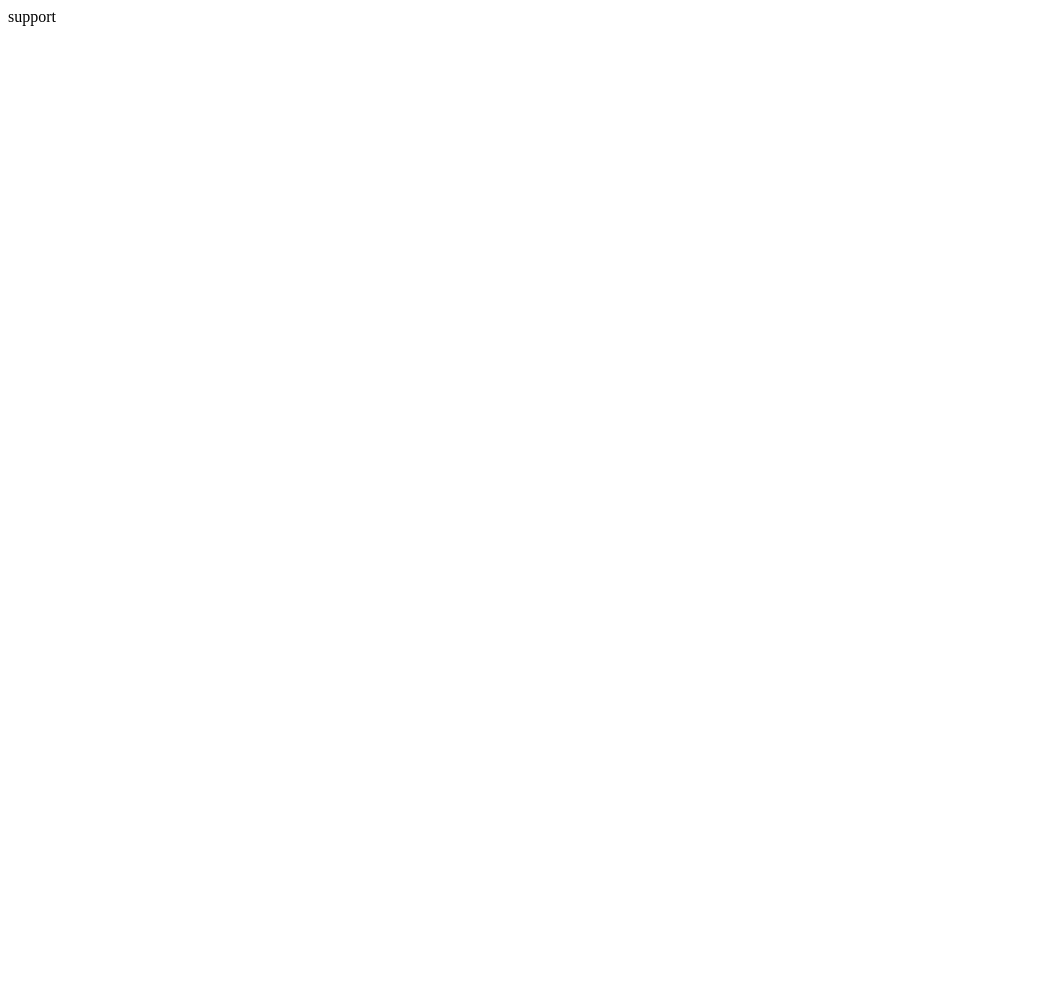
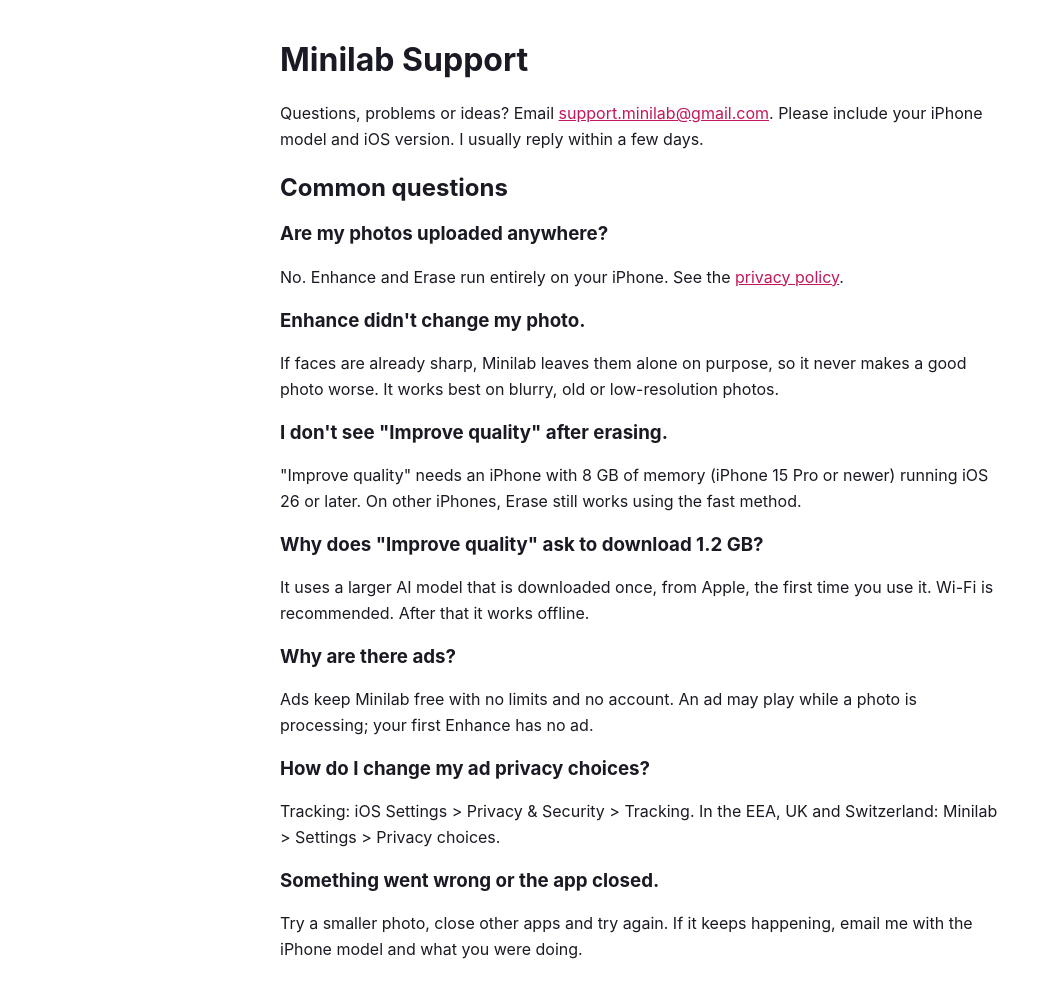
Before and after one commit to tlaw009/tlaw009.github.io, a plain HTML site: page minilab/support/index.html in a window 1280 px wide. Shown: the whole page, without its empty margins (0-1052 px from the left). Before the commit the page ends 800 px from the top, so only its background shows below. Drawn offline with Linux system fonts and the light colour scheme.

Commit message:
Add support page with common questions and contact info

```diff
--- a/minilab/support/index.html
+++ b/minilab/support/index.html
@@ -1 +1,36 @@
-support
+<!doctype html>
+<html lang="en">
+<head>
+<meta charset="utf-8">
+<meta name="viewport" content="width=device-width, initial-scale=1">
+<title>Minilab Support</title>
+<style>body{font-family:-apple-system,system-ui,sans-serif;max-width:720px;margin:40px auto;padding:0 20px;line-height:1.6;color:#1a1a24}h1,h2,h3{line-height:1.25}a{color:#c2185b}</style>
+</head>
+<body>
+<h1>Minilab Support</h1>
+<p>Questions, problems or ideas? Email <a href="mailto:support.minilab@gmail.com">support.minilab@gmail.com</a>. Please include your iPhone model and iOS version. I usually reply within a few days.</p>
+
+<h2>Common questions</h2>
+
+<h3>Are my photos uploaded anywhere?</h3>
+<p>No. Enhance and Erase run entirely on your iPhone. See the <a href="../privacy/">privacy policy</a>.</p>
+
+<h3>Enhance didn't change my photo.</h3>
+<p>If faces are already sharp, Minilab leaves them alone on purpose, so it never makes a good photo worse. It works best on blurry, old or low-resolution photos.</p>
+
+<h3>I don't see "Improve quality" after erasing.</h3>
+<p>"Improve quality" needs an iPhone with 8 GB of memory (iPhone 15 Pro or newer) running iOS 26 or later. On other iPhones, Erase still works using the fast method.</p>
+
+<h3>Why does "Improve quality" ask to download 1.2 GB?</h3>
+<p>It uses a larger AI model that is downloaded once, from Apple, the first time you use it. Wi-Fi is recommended. After that it works offline.</p>
+
+<h3>Why are there ads?</h3>
+<p>Ads keep Minilab free with no limits and no account. An ad may play while a photo is processing; your first Enhance has no ad.</p>
+
+<h3>How do I change my ad privacy choices?</h3>
+<p>Tracking: iOS Settings > Privacy &amp; Security > Tracking. In the EEA, UK and Switzerland: Minilab > Settings > Privacy choices.</p>
+
+<h3>Something went wrong or the app closed.</h3>
+<p>Try a smaller photo, close other apps and try again. If it keeps happening, email me with the iPhone model and what you were doing.</p>
+</body>
+</html>
```
